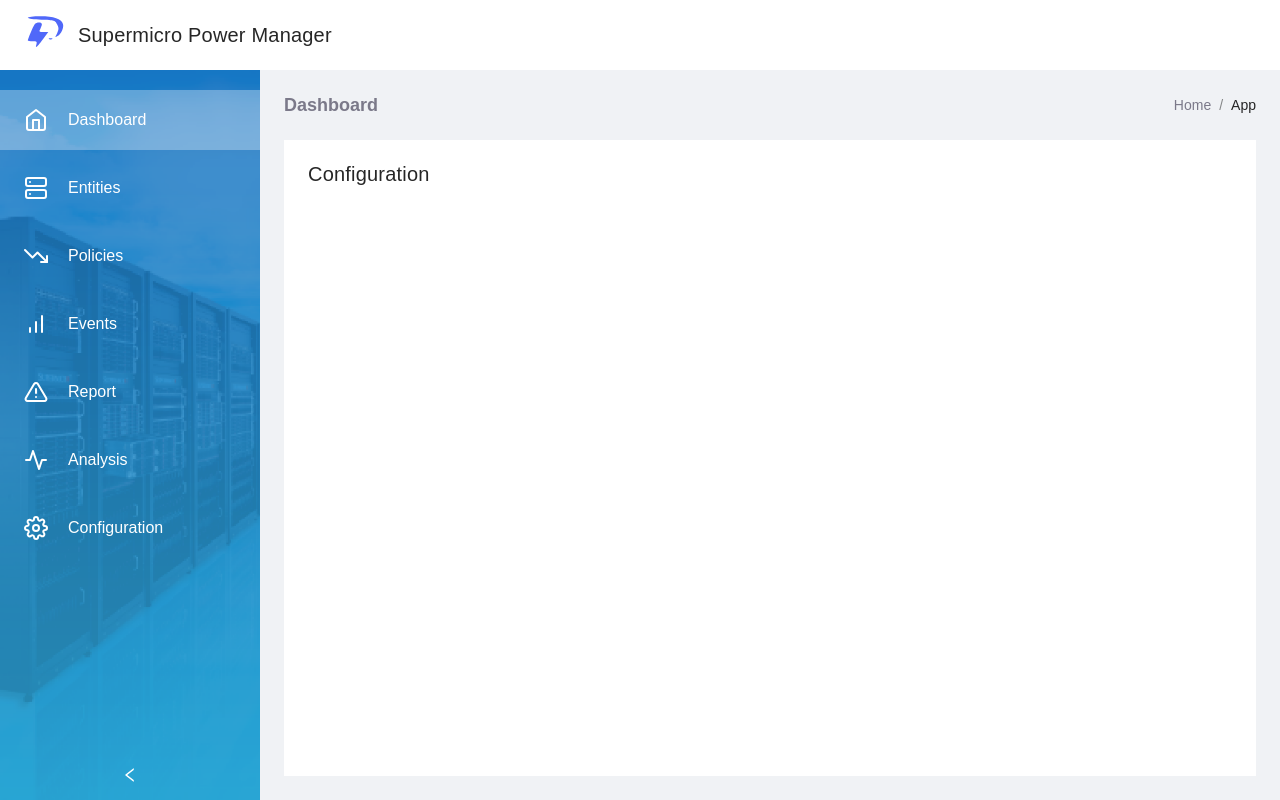
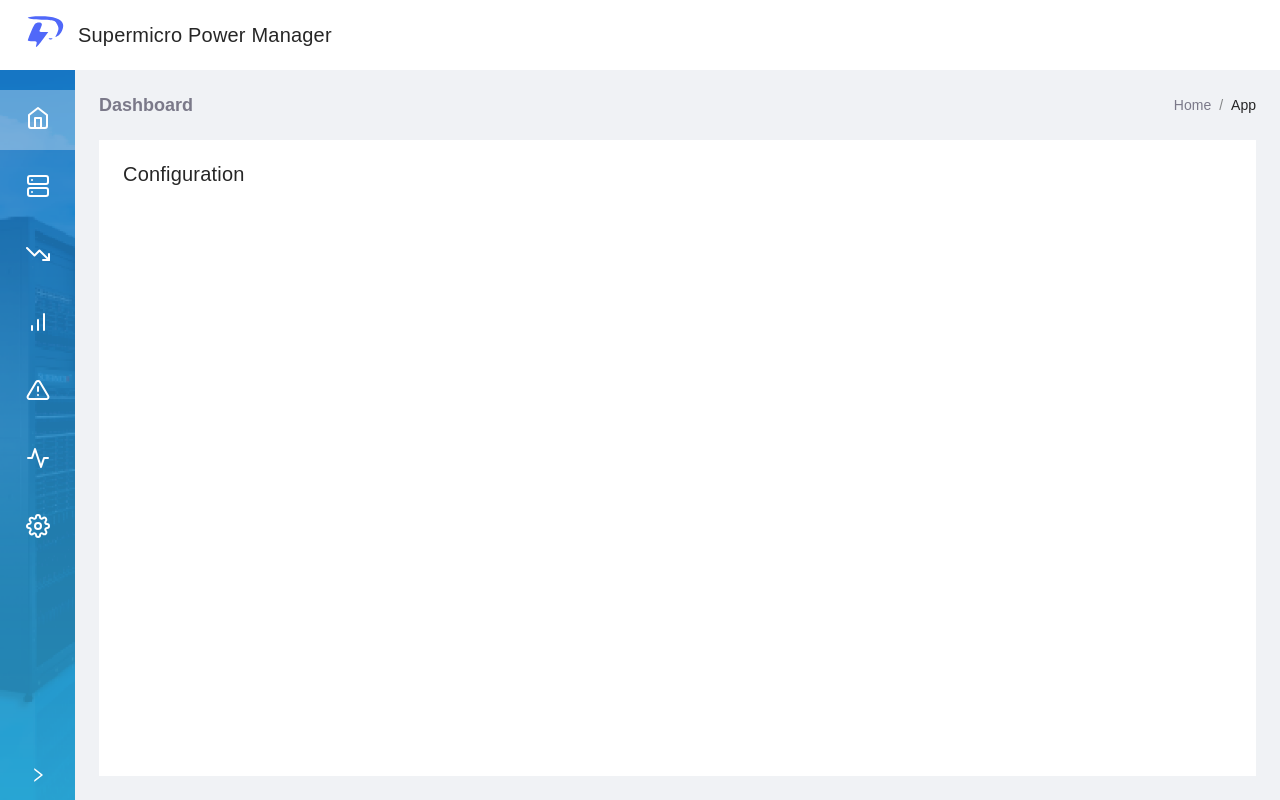
Before and after one commit to muthu578/test-repo, a React app in the folder client/: page /configuration in a window 1280 px wide. Built offline with nearby package versions, Linux system fonts and the light colour scheme.

Commit message:
collaspe setup

```diff
--- a/client/src/components/side_menu/sideMenu.js
+++ b/client/src/components/side_menu/sideMenu.js
@@ -26,7 +26,7 @@
 class Sidemenu extends React.Component {
   constructor(props) {
     super(props);
-    this.state = { collapsed: false };
+    this.state = { collapsed: true };
   }
 
   onCollapse = (collapsed) => {
@@ -51,7 +51,12 @@
               width={260}
               collapsedWidth={75}
               onCollapse={this.onCollapse}>
-              <Menu theme='dark' defaultSelectedKeys={["1"]} mode='inline'>
+              <Menu
+                theme='dark'
+                onMouseEnter={() => this.setState({ collapsed: false })}
+                onMouseLeave={() => this.setState({ collapsed: true })}
+                defaultSelectedKeys={["1"]}
+                mode='inline'>
                 <Menu.Item key='1' icon={<DASHBOARD_IC />}>
                   <span>Dashboard</span>
                   <Link to='/' />
--- a/client/src/index.js
+++ b/client/src/index.js
@@ -7,7 +7,6 @@
 import { BrowserRouter as Router, Switch, Route } from "react-router-dom";
 import Dashboard from "./pages/Dashboard/Dashboard";
 import Entities from "./pages/Entities/Entities";
-import About from "./pages/About/About";
 import Sidemenu from "./components/side_menu/sideMenu";
 import AppHeader from "./components/AppHeader/AppHeader";
 
```
